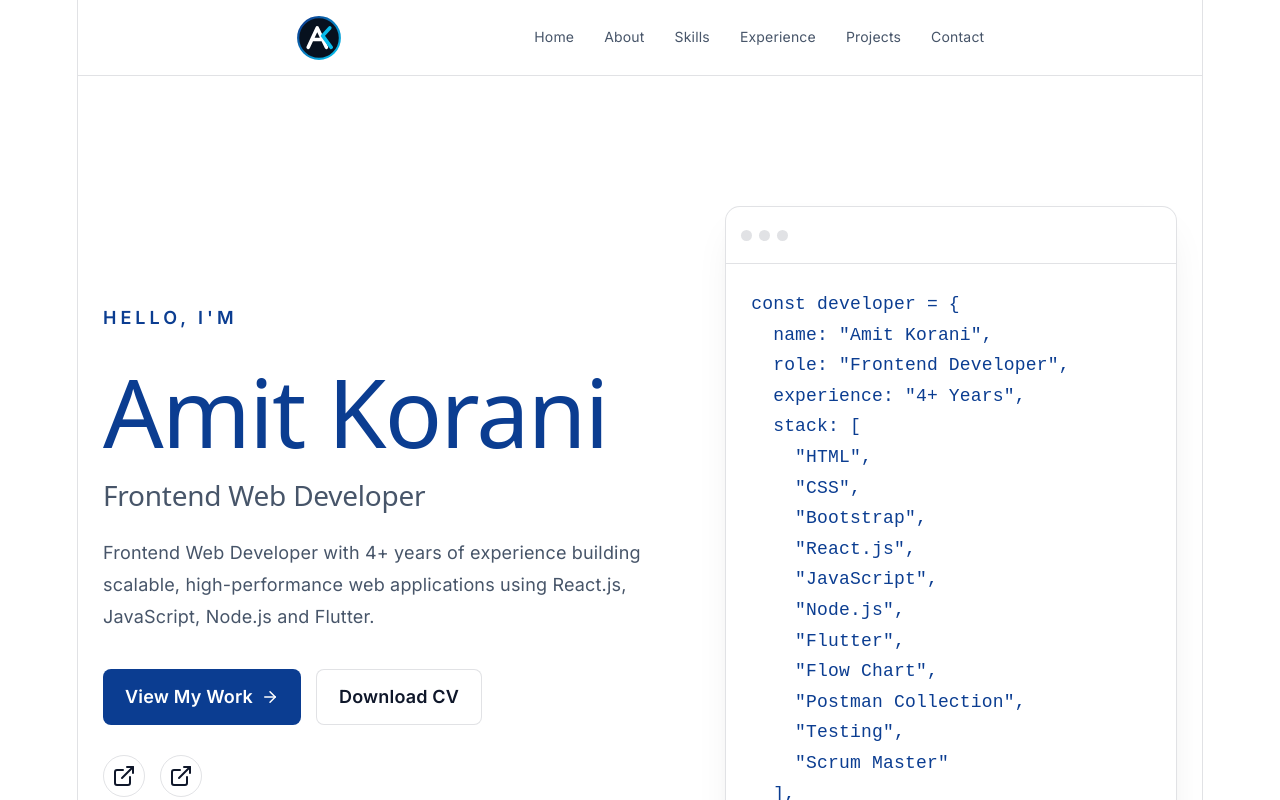
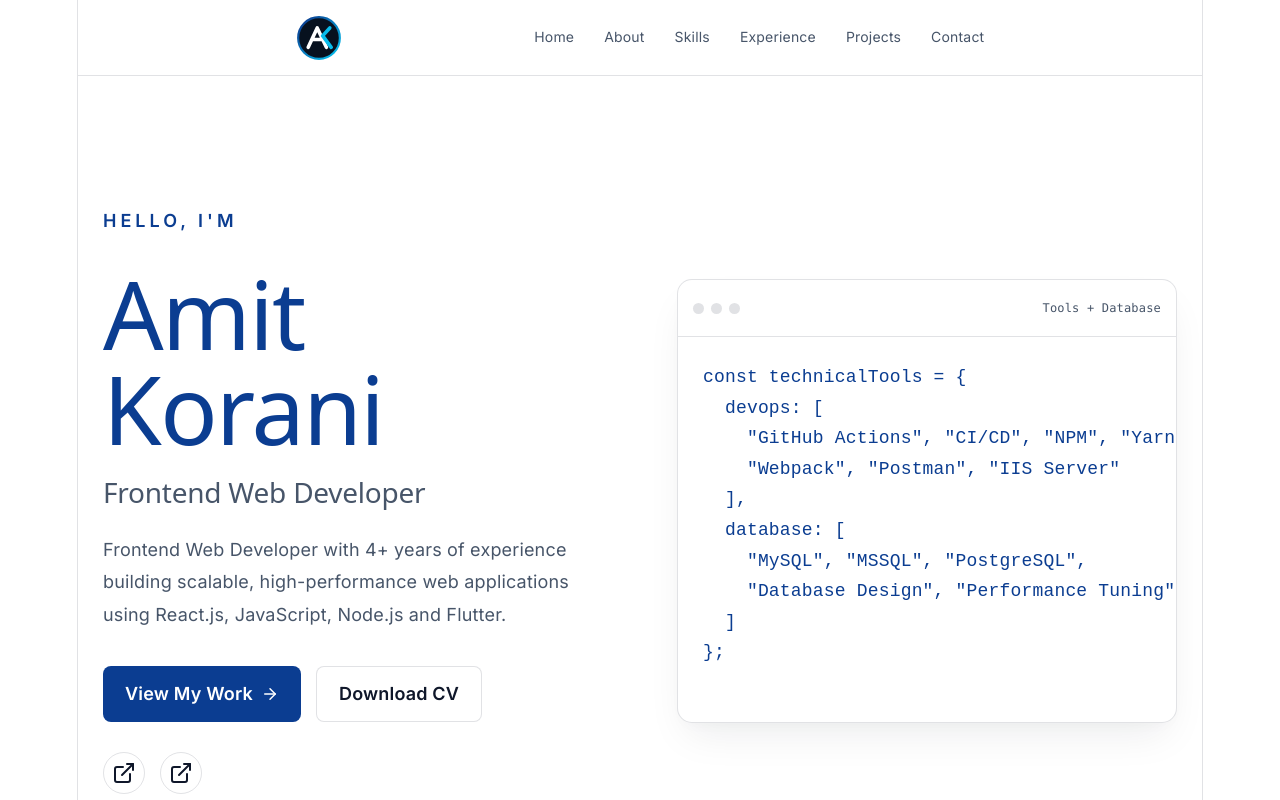
Before and after one commit to Amitkorani/amit-portfolio, a React app: page / in a window 1280 px wide. Shown: the top 800 px of the page. Built offline with nearby package versions, Linux system fonts and the light colour scheme; the HTML template or start-up script is replaced by a standard one.

Commit message:
add cards home page

```diff
--- a/src/App.css
+++ b/src/App.css
@@ -321,9 +321,17 @@ a {
 .code-header {
   padding: 15px;
   border-bottom: 1px solid var(--border);
+  display: flex;
+  align-items: center;
+  justify-content: space-between;
 }
 
-.code-header span {
+.code-dots {
+  display: flex;
+  align-items: center;
+}
+
+.code-dots span {
   display: inline-block;
   width: 11px;
   height: 11px;
@@ -332,7 +340,14 @@ a {
   margin-right: 7px;
 }
 
+.code-language {
+  color: var(--text);
+  font-family: var(--mono);
+  font-size: 12px;
+}
+
 .code-window pre {
+  min-height: 385px;
   padding: 25px;
   color: var(--accent);
   line-height: 1.7;
--- a/src/components/Hero.jsx
+++ b/src/components/Hero.jsx
@@ -1,7 +1,61 @@
+import { useEffect, useState } from "react";
 import { ArrowRight, Download, ExternalLink } from "lucide-react";
 import { motion } from "framer-motion";
 
+const codeCards = [
+  {
+    language: "Frontend + Backend",
+    code: `const developer = {
+  frontend: [
+    "React.js", "JavaScript", "HTML5", "CSS3",
+    "Flutter", "Tailwind CSS", "Bootstrap", "Responsive UI"
+  ],
+  backend: [
+    "Node.js", "ASP.NET", "REST APIs", "JWT",
+    "OAuth", "2FA", "Secure API Development"
+  ]
+};`
+  },
+  {
+    language: "Tools + Database",
+    code: `const technicalTools = {
+  devops: [
+    "GitHub Actions", "CI/CD", "NPM", "Yarn",
+    "Webpack", "Postman", "IIS Server"
+  ],
+  database: [
+    "MySQL", "MSSQL", "PostgreSQL",
+    "Database Design", "Performance Tuning"
+  ]
+};`
+  },
+  {
+    language: "Agile + AI + QA",
+    code: `const workflow = {
+  agile: ["Agile", "Scrum", "Sprint Planning",
+    "Sprint Reviews", "Retrospectives", "Scrum Ceremonies"],
+  ai: ["GitHub Copilot", "Claude Code", "Gemini",
+    "Cursor", "ChatGPT"],
+  quality: ["Technical Documentation", "API Design Docs",
+    "Flowcharts / UML", "Postman Collections",
+    "API Testing", "Manual Testing"]
+};`
+  }
+];
+
 function Hero() {
+  const [activeCard, setActiveCard] = useState(0);
+
+  useEffect(() => {
+    const interval = setInterval(() => {
+      setActiveCard((currentCard) => (currentCard + 1) % codeCards.length);
+    }, 4000);
+
+    return () => clearInterval(interval);
+  }, []);
+
+  const card = codeCards[activeCard];
+
   return (
     <section id="home" className="hero">
 
@@ -86,37 +140,26 @@ function Hero() {
 
       <div className="hero-card">
 
-        <div className="code-window">
+        <motion.div
+          className="code-window"
+          key={card.language}
+          initial={{ opacity: 0, y: 12 }}
+          animate={{ opacity: 1, y: 0 }}
+          transition={{ duration: 0.35 }}
+        >
 
           <div className="code-header">
-            <span></span>
-            <span></span>
-            <span></span>
+            <div className="code-dots">
+              <span></span>
+              <span></span>
+              <span></span>
+            </div>
+            <span className="code-language">{card.language}</span>
           </div>
 
-          <pre>
-            {`const developer = {
-  name: "Amit Korani",
-  role: "Frontend Developer",
-  experience: "4+ Years",
-  stack: [
-    "HTML",
-    "CSS",
-    "Bootstrap",
-    "React.js",
-    "JavaScript",
-    "Node.js",
-    "Flutter",
-    "Flow Chart",
-    "Postman Collection",
-    "Testing",
-    "Scrum Master"
-  ],
-  focus: "Performance & UI"
-};`}
-          </pre>
+          <pre>{card.code}</pre>
 
-        </div>
+        </motion.div>
 
       </div>
 
```
Also changed, not shown: 1 other file (tests, documents, lock files or other folders).
